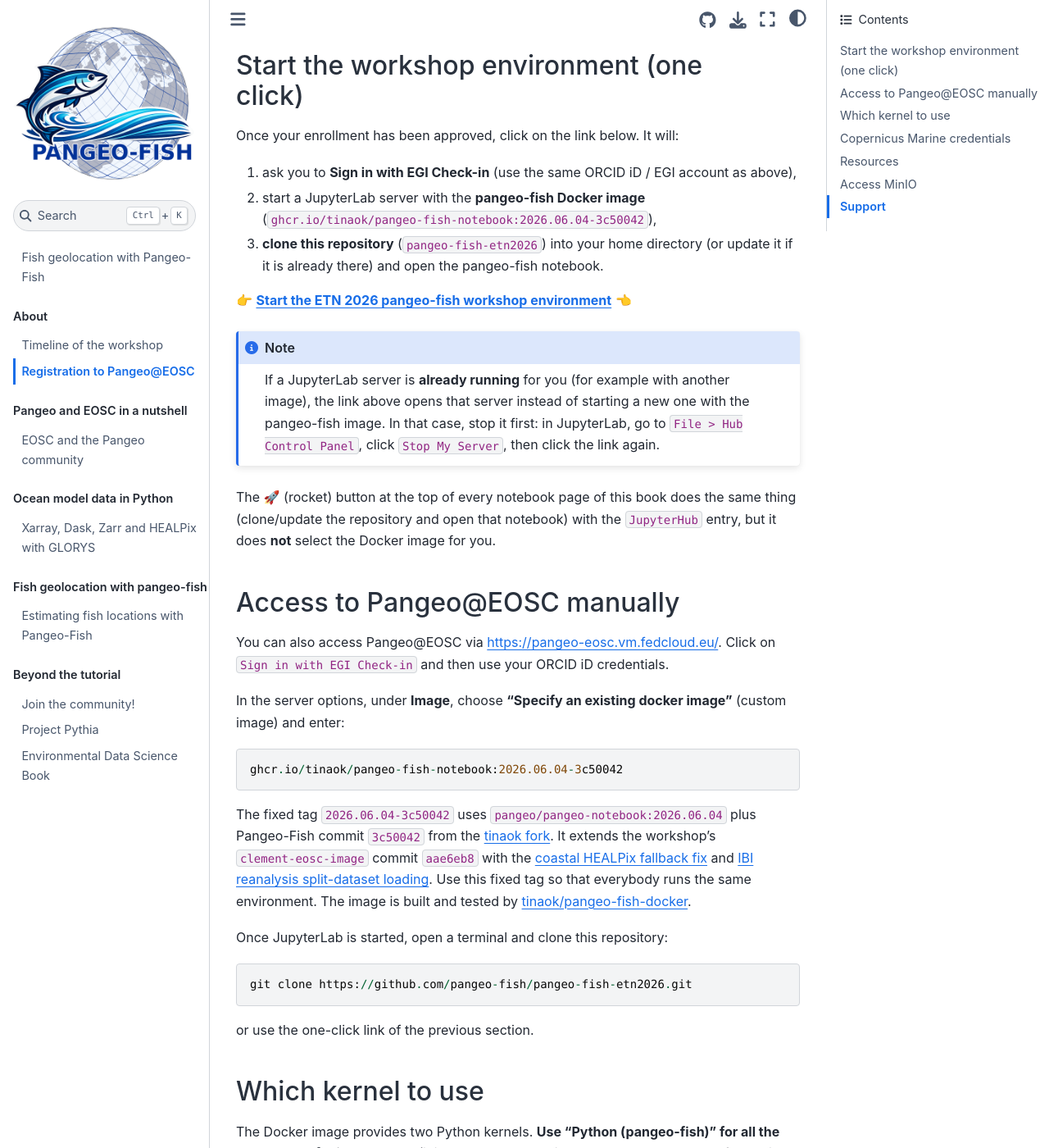
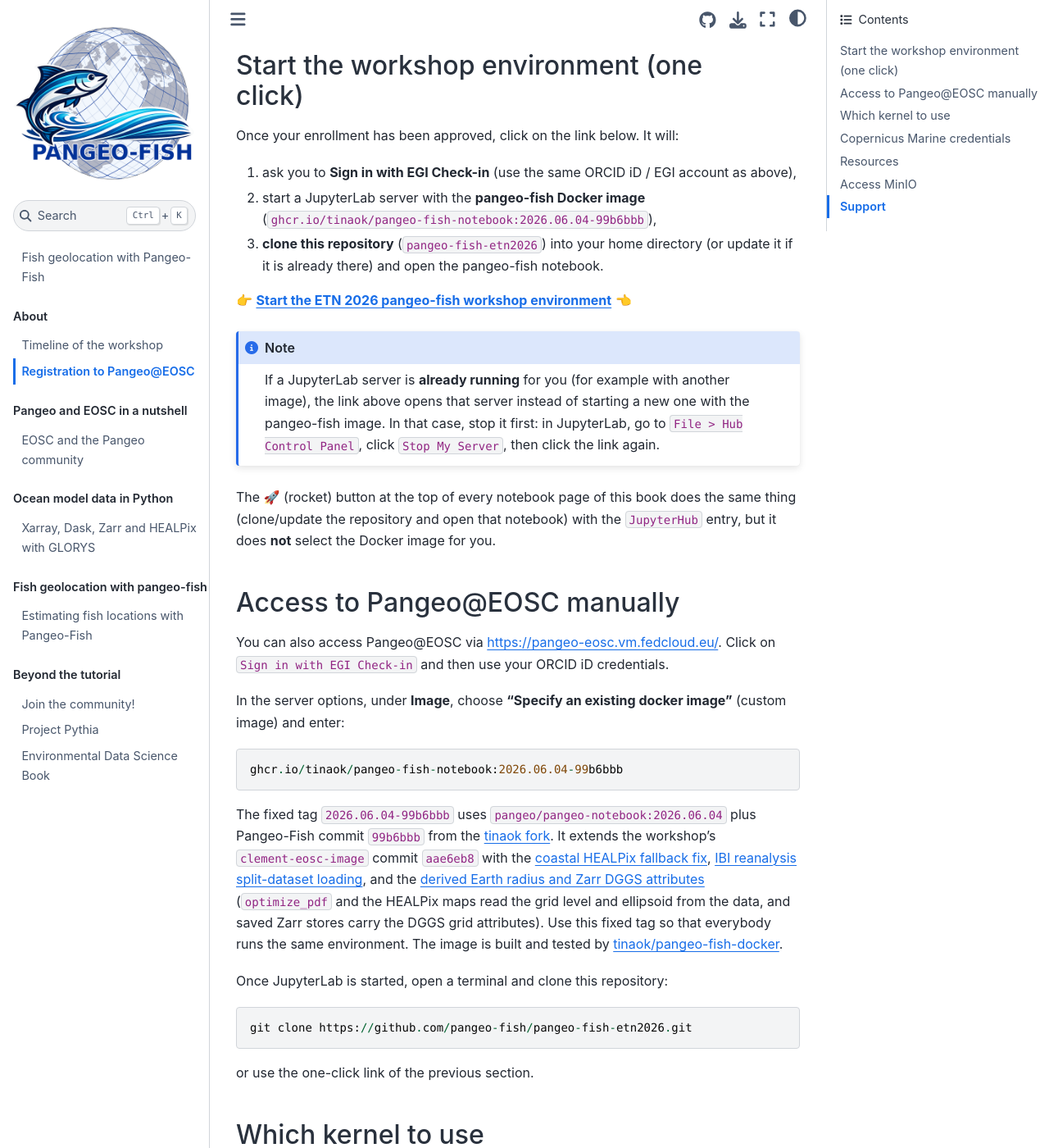
Before and after one commit to pangeo-fish/pangeo-fish-etn2026, a Jupyter Book: the page built from docs/users-getting-started.md, in a window 1280 px wide and 1400 px high, scrolled down 1078 px. Shown: the whole window at 82% size. Built offline with Jupyter Book 1.0.4 settings and Sphinx 7.4.7 and the Sphinx Book theme 1.1.4, drawn with Linux system fonts in a browser that asks for light colours; comment, search, counter and statistics services are not loaded.

Commit message:
Use image 2026.06.04-99b6bbb: derive earth_radius and read grid attributes
Pin the workshop image to ghcr.io/tinaok/pangeo-fish-notebook:2026.06.04-99b6bbb
(Pangeo-Fish commit 99b6bbb), which derives the Earth radius from the HEALPix
ellipsoid and writes the DGGS grid attributes to Zarr.

- drop the earth_radius parameter from the configuration and from optimize_pdf
- pass the ellipsoid setting to regrid_dataset_hpresample so it is stored with the grid
- let the .healpix.plot() maps read refinement_level and ellipsoid from the data
- update the launch link, the getting-started page and the search-bound explanation

````diff
--- a/docs/users-getting-started.md
+++ b/docs/users-getting-started.md
@@ -33,10 +33,10 @@
 Once your enrollment has been approved, click on the link below. It will:
 
 1. ask you to **Sign in with EGI Check-in** (use the same ORCID iD / EGI account as above),
-2. start a JupyterLab server with the **pangeo-fish Docker image** (`ghcr.io/tinaok/pangeo-fish-notebook:2026.06.04-3c50042`),
+2. start a JupyterLab server with the **pangeo-fish Docker image** (`ghcr.io/tinaok/pangeo-fish-notebook:2026.06.04-99b6bbb`),
 3. **clone this repository** (`pangeo-fish-etn2026`) into your home directory (or update it if it is already there) and open the pangeo-fish notebook.
 
-👉 **<a href="https://pangeo-eosc.vm.fedcloud.eu/hub/spawn?profile=only-choice&amp;profile-option-only-choice--image--unlisted-choice=ghcr.io%2Ftinaok%2Fpangeo-fish-notebook%3A2026.06.04-3c50042&amp;next=%2Fhub%2Fuser-redirect%2Fgit-pull%3Frepo%3Dhttps%253A%252F%252Fgithub.com%252Fpangeo-fish%252Fpangeo-fish-etn2026%26urlpath%3Dlab%252Ftree%252Fpangeo-fish-etn2026%252Fdocs%252Fpangeo-fish.ipynb%26branch%3Dmain">Start the ETN 2026 pangeo-fish workshop environment</a>** 👈
+👉 **<a href="https://pangeo-eosc.vm.fedcloud.eu/hub/spawn?profile=only-choice&amp;profile-option-only-choice--image--unlisted-choice=ghcr.io%2Ftinaok%2Fpangeo-fish-notebook%3A2026.06.04-99b6bbb&amp;next=%2Fhub%2Fuser-redirect%2Fgit-pull%3Frepo%3Dhttps%253A%252F%252Fgithub.com%252Fpangeo-fish%252Fpangeo-fish-etn2026%26urlpath%3Dlab%252Ftree%252Fpangeo-fish-etn2026%252Fdocs%252Fpangeo-fish.ipynb%26branch%3Dmain">Start the ETN 2026 pangeo-fish workshop environment</a>** 👈
 
 :::{note}
 If a JupyterLab server is **already running** for you (for example with another image), the link above opens that server instead of starting a new one with the pangeo-fish image. In that case, stop it first: in JupyterLab, go to `File > Hub Control Panel`, click `Stop My Server`, then click the link again.
@@ -51,10 +51,10 @@
 In the server options, under **Image**, choose **"Specify an existing docker image"** (custom image) and enter:
 
 ```
-ghcr.io/tinaok/pangeo-fish-notebook:2026.06.04-3c50042
+ghcr.io/tinaok/pangeo-fish-notebook:2026.06.04-99b6bbb
 ```
 
-The fixed tag `2026.06.04-3c50042` uses `pangeo/pangeo-notebook:2026.06.04` plus Pangeo-Fish commit `3c50042` from the [tinaok fork](https://github.com/tinaok/pangeo-fish). It extends the workshop's `clement-eosc-image` commit `aae6eb8` with the [coastal HEALPix fallback fix](https://github.com/tinaok/pangeo-fish/pull/2) and [IBI reanalysis split-dataset loading](https://github.com/tinaok/pangeo-fish/pull/3). Use this fixed tag so that everybody runs the same environment. The image is built and tested by [tinaok/pangeo-fish-docker](https://github.com/tinaok/pangeo-fish-docker).
+The fixed tag `2026.06.04-99b6bbb` uses `pangeo/pangeo-notebook:2026.06.04` plus Pangeo-Fish commit `99b6bbb` from the [tinaok fork](https://github.com/tinaok/pangeo-fish). It extends the workshop's `clement-eosc-image` commit `aae6eb8` with the [coastal HEALPix fallback fix](https://github.com/tinaok/pangeo-fish/pull/2), [IBI reanalysis split-dataset loading](https://github.com/tinaok/pangeo-fish/pull/3), and the [derived Earth radius and Zarr DGGS attributes](https://github.com/tinaok/pangeo-fish/tree/fix/derive-earth-radius-dggs-attrs) (`optimize_pdf` and the HEALPix maps read the grid level and ellipsoid from the data, and saved Zarr stores carry the DGGS grid attributes). Use this fixed tag so that everybody runs the same environment. The image is built and tested by [tinaok/pangeo-fish-docker](https://github.com/tinaok/pangeo-fish-docker).
 
 Once JupyterLab is started, open a terminal and clone this repository:
 
````
Also changed, not shown: docs/pangeo-fish.ipynb.
